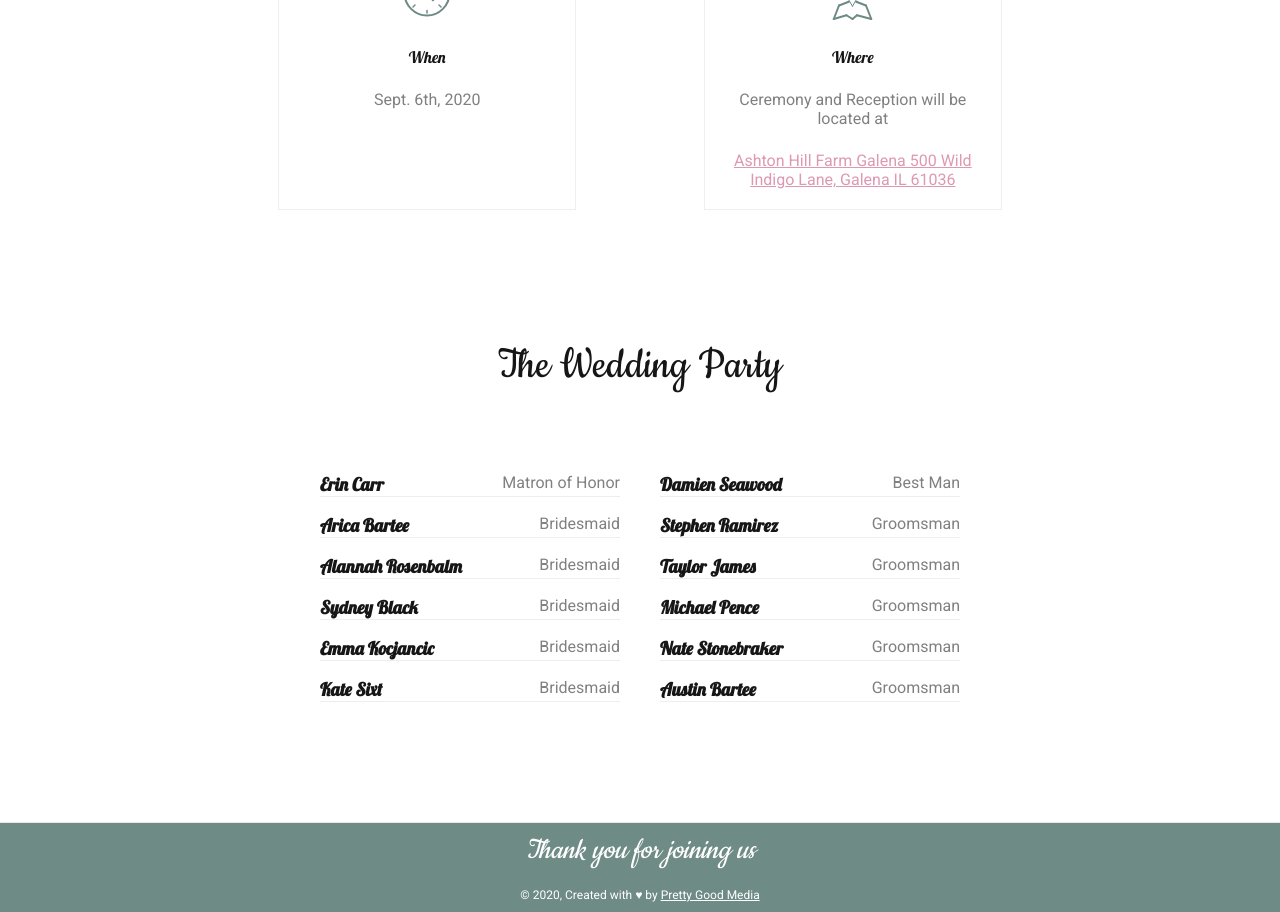
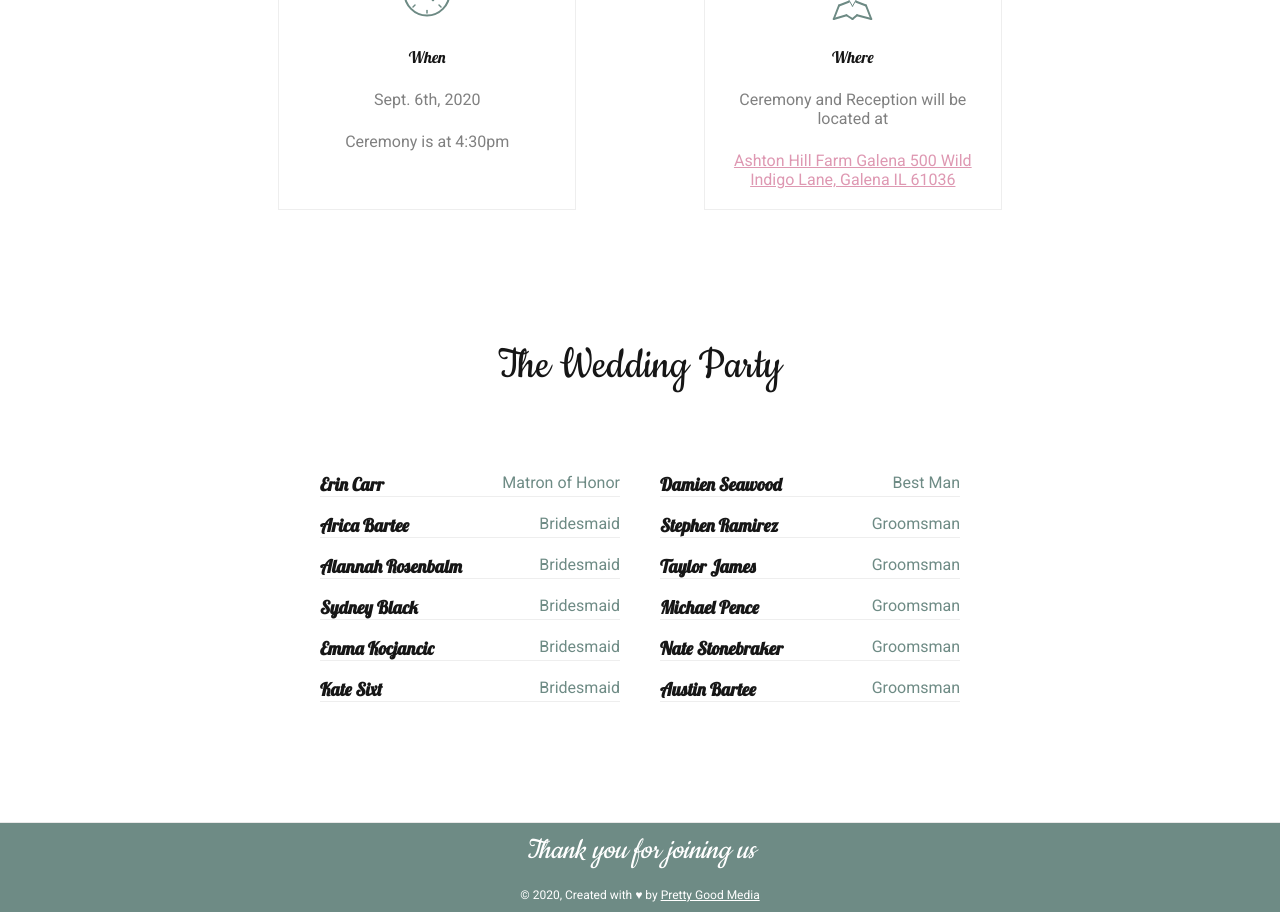
Before and after one commit to lzbrady/wedding-aaron-amanda, a Gatsby site: page / in a window 1280 px wide. Shown: the part 1240-2152 px from the top of the page. Built offline with nearby package versions, Linux system fonts and the light colour scheme; Gatsby itself is replaced by a stand-in of ours.

Commit message:
Updated wedding party desc color, added ceremony time

```diff
--- a/src/components/wedding-party/weddingPartyPerson.js
+++ b/src/components/wedding-party/weddingPartyPerson.js
@@ -33,7 +33,7 @@ const PersonName = styled.p`
 `
 
 const PersonTitle = styled.p`
-  color: grey;
+  color: rgb(110,139,133);
   padding-left: 5px;
 `
 
--- a/src/pages/index.js
+++ b/src/pages/index.js
@@ -51,6 +51,7 @@ const IndexPage = () => (
                 <BlockContainer>
                   <InfoCard title="When" icon="clock">
                     <p>Sept. 6th, 2020</p>
+                    <p>Ceremony is at 4:30pm</p>
                   </InfoCard>
 
                   <InfoCard title="Where" icon="location">
```
